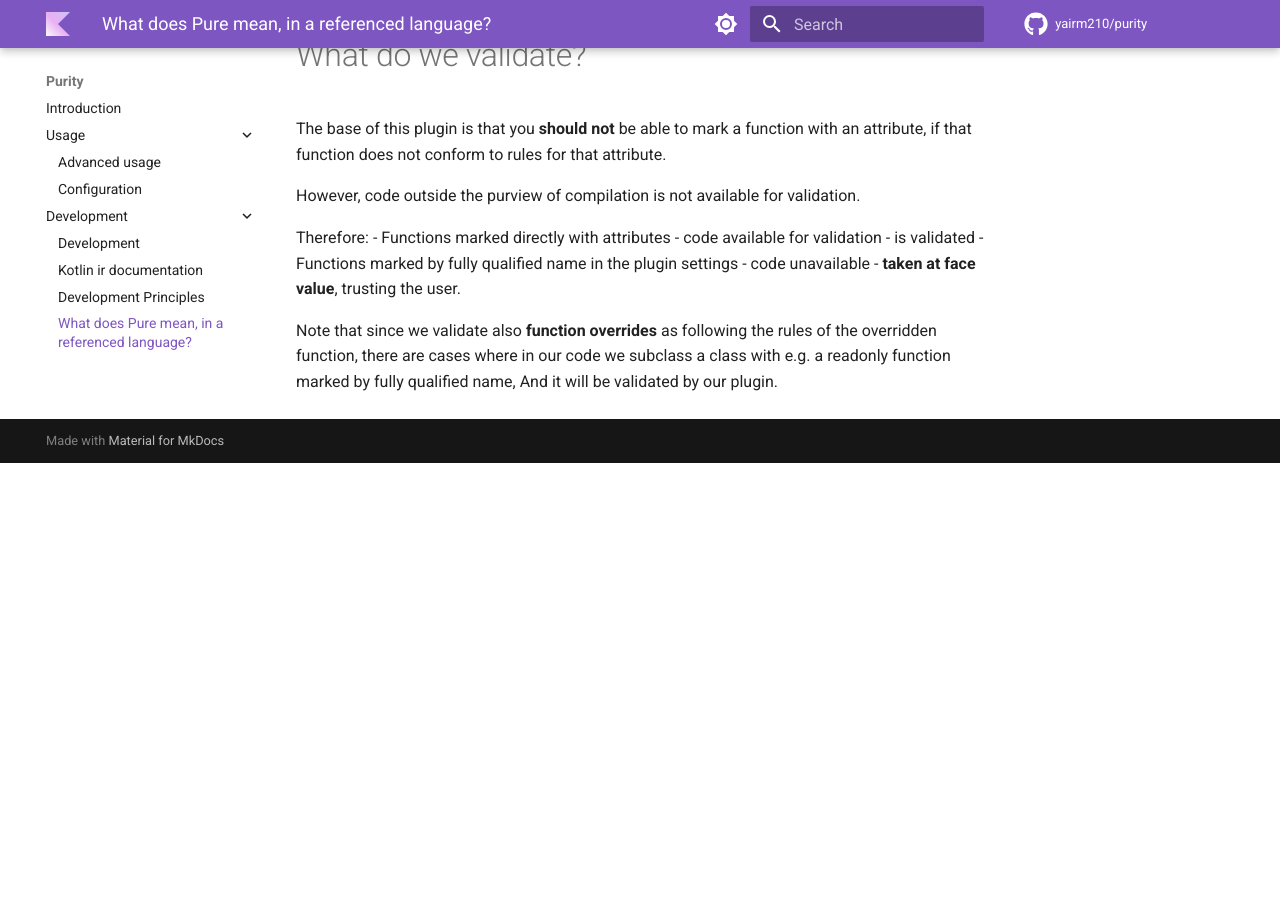
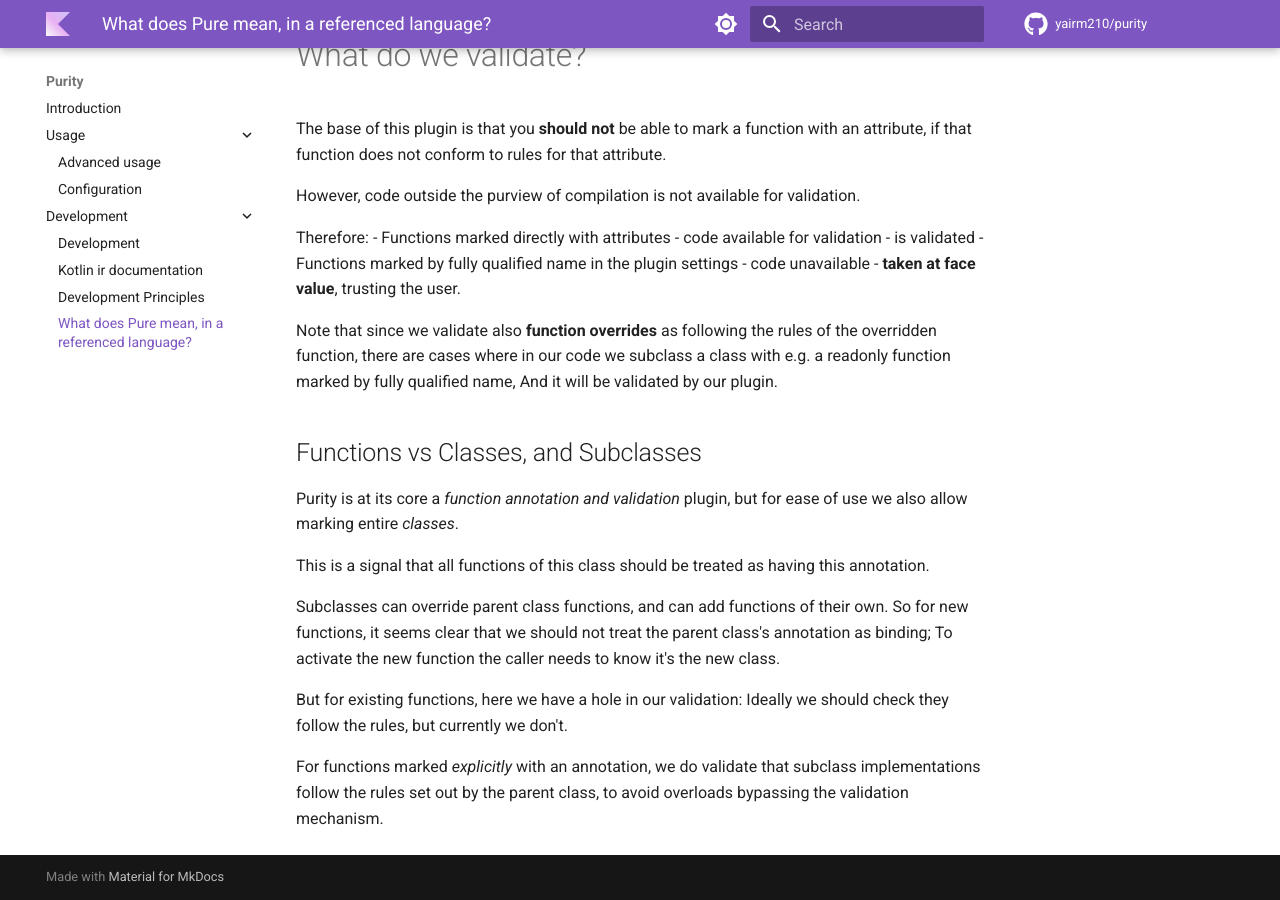
Before and after one commit to yairm210/Purity, an MkDocs documentation site: the page built from docs/development/theory.md, in a window 1280 px wide and 900 px high, scrolled down 1431 px. Built offline with MkDocs 1.6.1 and Material for MkDocs 9.7.7, drawn with Linux system fonts in a browser that asks for light colours; comment, search, counter and statistics services are not loaded; before the commit the page ends 1894 px from its top, so only the background shows below that.

Commit message:
docs: Function vs Class markings, and theory

```diff
--- a/docs/development/theory.md
+++ b/docs/development/theory.md
@@ -57,3 +57,18 @@ Therefore:
 Note that since we validate also **function overrides** as following the rules of the overridden function,
 there are cases where in our code we subclass a class with e.g. a readonly function marked by fully qualified name,
 And it will be validated by our plugin.
+
+## Functions vs Classes, and Subclasses
+
+Purity is at its core a *function annotation and validation* plugin, but for ease of use we also allow marking entire *classes*.
+
+This is a signal that all functions of this class should be treated as having this annotation.
+
+Subclasses can override parent class functions, and can add functions of their own.
+So for new functions, it seems clear that we should not treat the parent class's annotation as binding;
+To activate the new function the caller needs to know it's the new class.
+
+But for existing functions, here we have a hole in our validation: Ideally we should check they follow the rules, but currently we don't.
+
+For functions marked *explicitly* with an annotation, we do validate that subclass implementations follow the rules set out by the parent class,
+to avoid overloads bypassing the validation mechanism.
```
